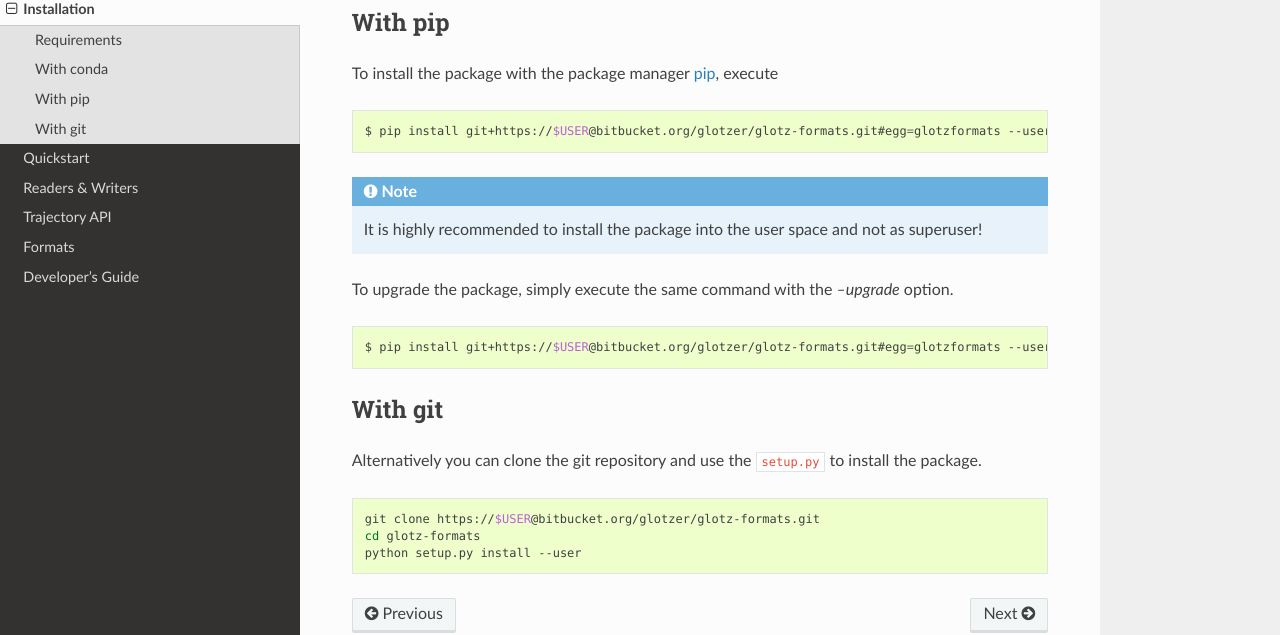
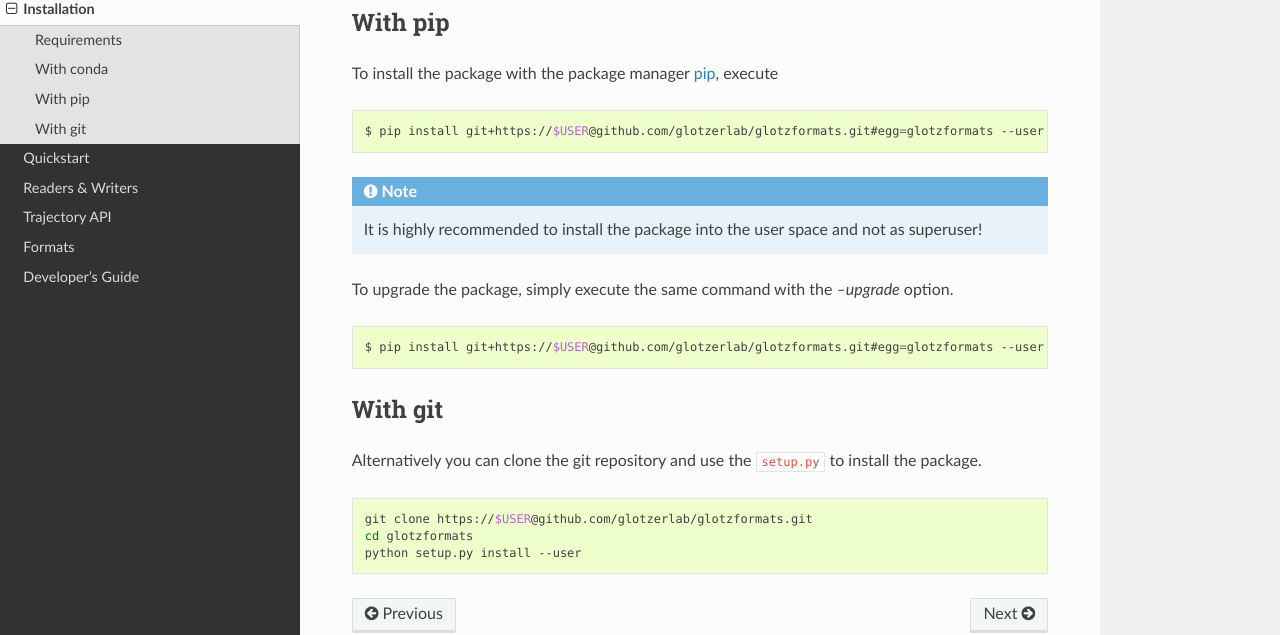
Before and after one commit to glotzerlab/garnett, a Sphinx documentation site: the page built from doc/installation.rst, in a window 1280 px wide and 900 px high, scrolled down 507 px. Shown: the part 137-772 px from the top of the window. Built offline with Sphinx 7.4.7 and the Read the Docs theme 2.0.0, drawn with Linux system fonts in a browser that asks for light colours.

Commit message:
Update Bitbucket to GitHub and glotz-formats to glotzformats.

```diff
--- a/contributors.txt
+++ b/contributors.txt
@@ -1,5 +1,5 @@
-Contributors to the glotz-formats code base (roughly) in
-chronologocial order of contribution:
+Contributors to the glotzformats code base (roughly) in
+chronological order of contribution:
 
 Carl Simon Adorf
 Richmond Newmann
--- a/doc/installation.rst
+++ b/doc/installation.rst
@@ -40,7 +40,7 @@ To install the package with the package manager pip_, execute
 
 .. code:: bash
 
-    $ pip install git+https://$USER@bitbucket.org/glotzer/glotz-formats.git#egg=glotzformats --user
+    $ pip install git+https://$USER@github.com/glotzerlab/glotzformats.git#egg=glotzformats --user
 
 .. note::
     It is highly recommended to install the package into the user space and not as superuser!
@@ -49,7 +49,7 @@ To upgrade the package, simply execute the same command with the `--upgrade` opt
 
 .. code:: bash
 
-    $ pip install git+https://$USER@bitbucket.org/glotzer/glotz-formats.git#egg=glotzformats --user --upgrade
+    $ pip install git+https://$USER@github.com/glotzerlab/glotzformats.git#egg=glotzformats --user --upgrade
 
 With git
 --------
@@ -58,6 +58,6 @@ Alternatively you can clone the git repository and use the ``setup.py`` to insta
 
 .. code:: bash
 
-  git clone https://$USER@bitbucket.org/glotzer/glotz-formats.git
-  cd glotz-formats
+  git clone https://$USER@github.com/glotzerlab/glotzformats.git
+  cd glotzformats
   python setup.py install --user
```
Also changed, not shown: CONTRIBUTING.md (+5 -6 lines), ContributorAgreement.md (+3 -3 lines), README.md (+2 -2 lines), 1 other file.
